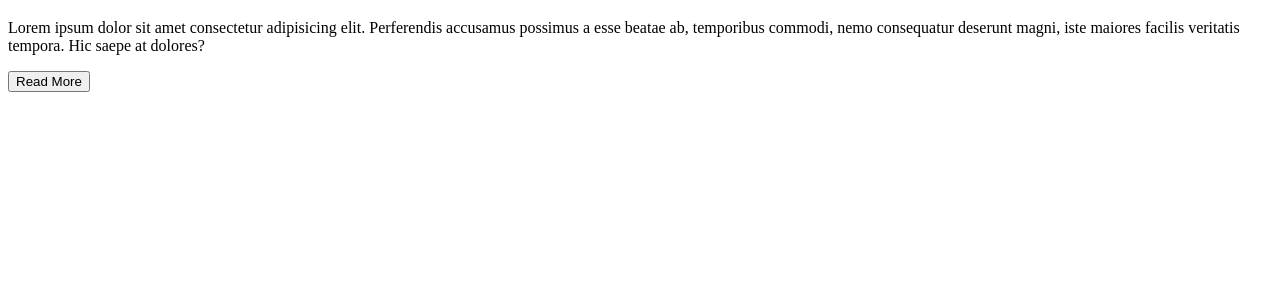
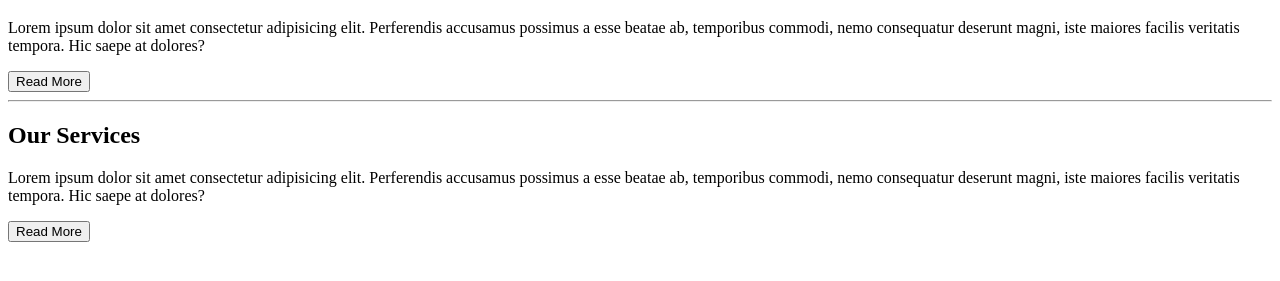
Before and after one commit to asif-daffodil/github-test, a plain HTML site: page index.html in a window 1280 px wide. Shown: the part 61-342 px from the top of the page. Drawn offline with Linux system fonts and the light colour scheme.

Commit message:
shohag commit

```diff
--- a/index.html
+++ b/index.html
@@ -16,6 +16,14 @@
         dolores?
     </p>
     <button>Read More</button>
+    <hr>
+    <h2>Our Services</h2>
+    <p>
+        Lorem ipsum dolor sit amet consectetur adipisicing elit. Perferendis accusamus possimus a esse beatae ab,
+        temporibus commodi, nemo consequatur deserunt magni, iste maiores facilis veritatis tempora. Hic saepe at
+        dolores?
+    </p>
+    <button>Read More</button>
 </body>
 
 </html>
```
